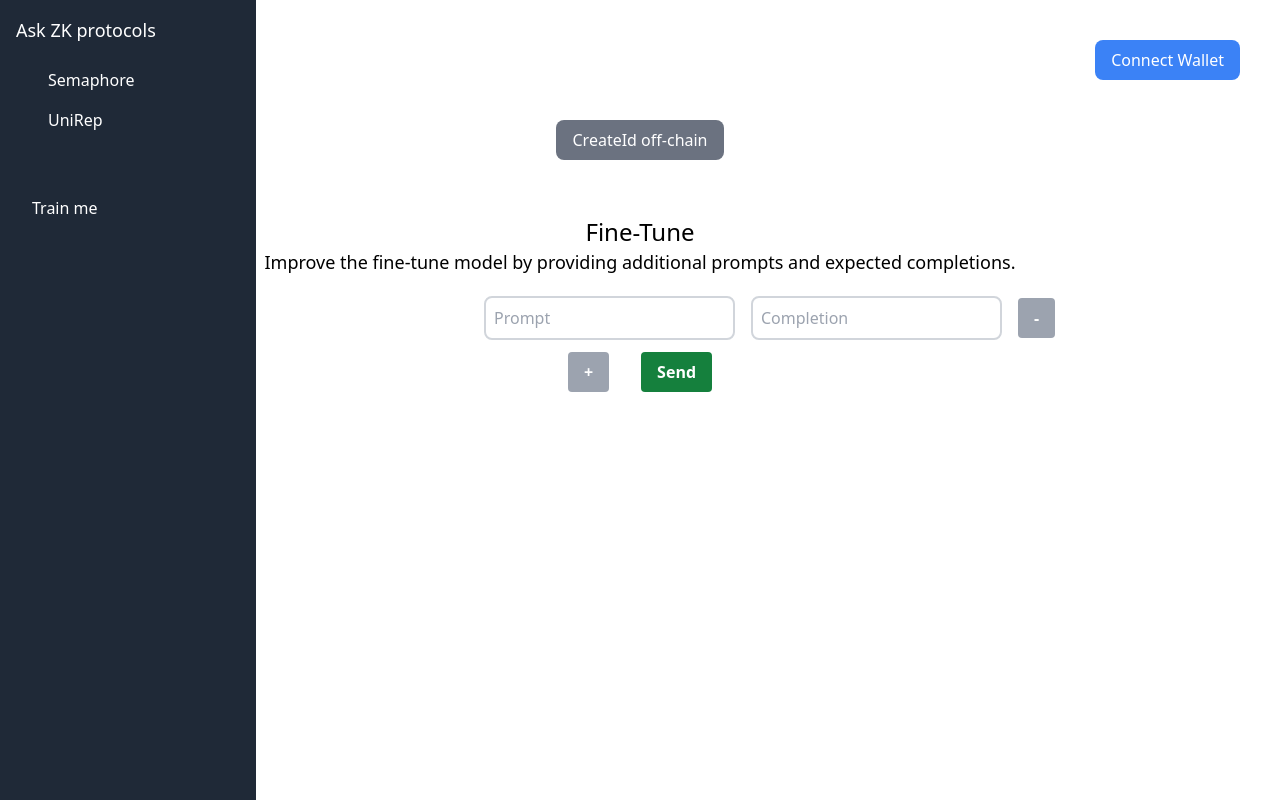
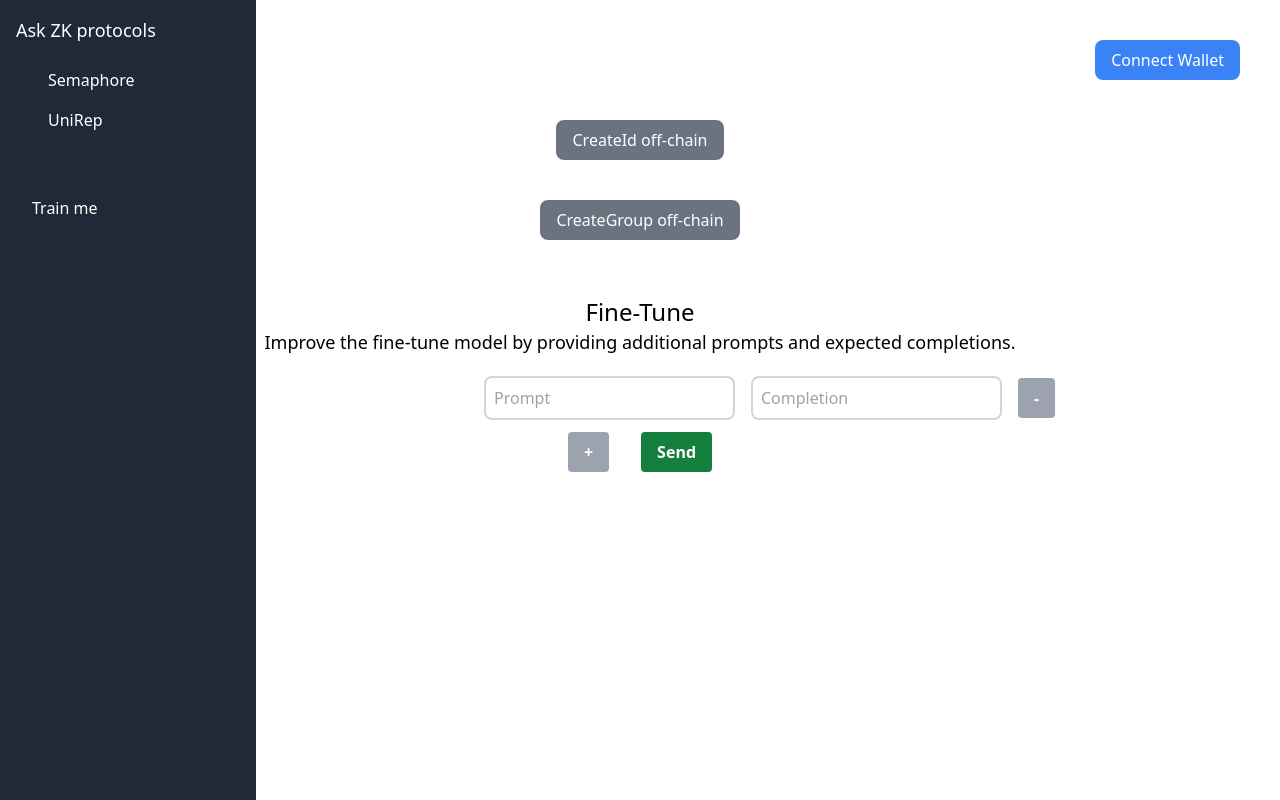
Before and after one commit to marciob/gpt3-zk, a Next.js app: page /fine-tune in a window 1280 px wide. Built offline with nearby package versions, Linux system fonts and the light colour scheme.

Commit message:
adding create semaphore group offchain

```diff
--- a/pages/fine-tune.tsx
+++ b/pages/fine-tune.tsx
@@ -23,6 +23,10 @@ const FineTune = () => {
   const [nullifier, setNullifier] = useState("");
   const [identityCommitment, setIdentityCommitment] = useState("");
 
+  const [group1, setGroup1] = useState("");
+  const [group2, setGroup2] = useState("");
+
+  // const semaphoreContract = "0x5259d32659F1806ccAfcE593ED5a89eBAb85262f"
   const semaphoreContract = "0x99aAb52e60f40AAC0BFE53e003De847bBDbC9611";
 
   const handleSubmit = (e) => {
@@ -112,6 +116,20 @@ const FineTune = () => {
     setIdentityCommitment(newIdentityCommitment);
   };
 
+  const handleCreateGroupOffchain = async () => {
+    console.log("CreateGroupOffchain clicked");
+
+    const group = new Group();
+    console.log(group.root);
+
+    //adding member to group
+    group.addMember(identityCommitment);
+
+    setGroup1(group);
+
+    console.log("group1: ", group1.root);
+  };
+
   useEffect(() => {
     if (window.ethereum) {
       setProvider(window.ethereum);
@@ -139,6 +157,14 @@ const FineTune = () => {
             onClick={handleCreateId}
           >
             CreateId off-chain
+          </button>
+        </div>
+        <div className="flex justify-center ">
+          <button
+            className="bg-gray-500 text-white text-center py-2 px-4 rounded-lg hover:bg-gray-600 mb-10 block"
+            onClick={handleCreateGroupOffchain}
+          >
+            CreateGroup off-chain
           </button>
         </div>
         <div className="bg-white p-4 lg:col-span-1 text-center">
```
